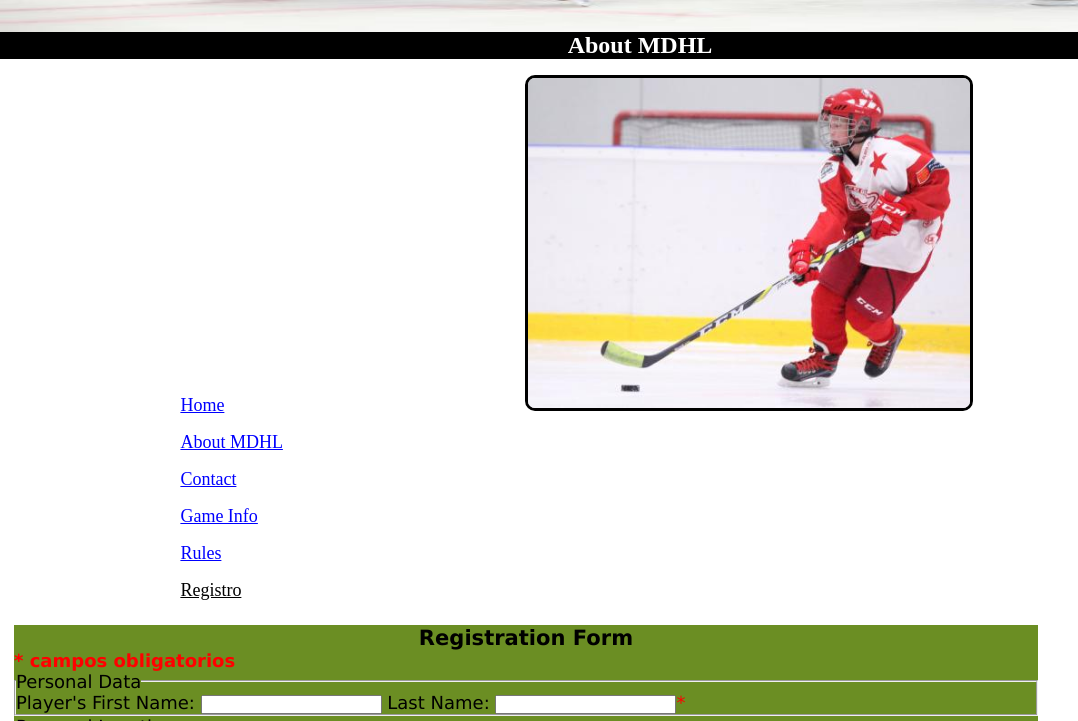
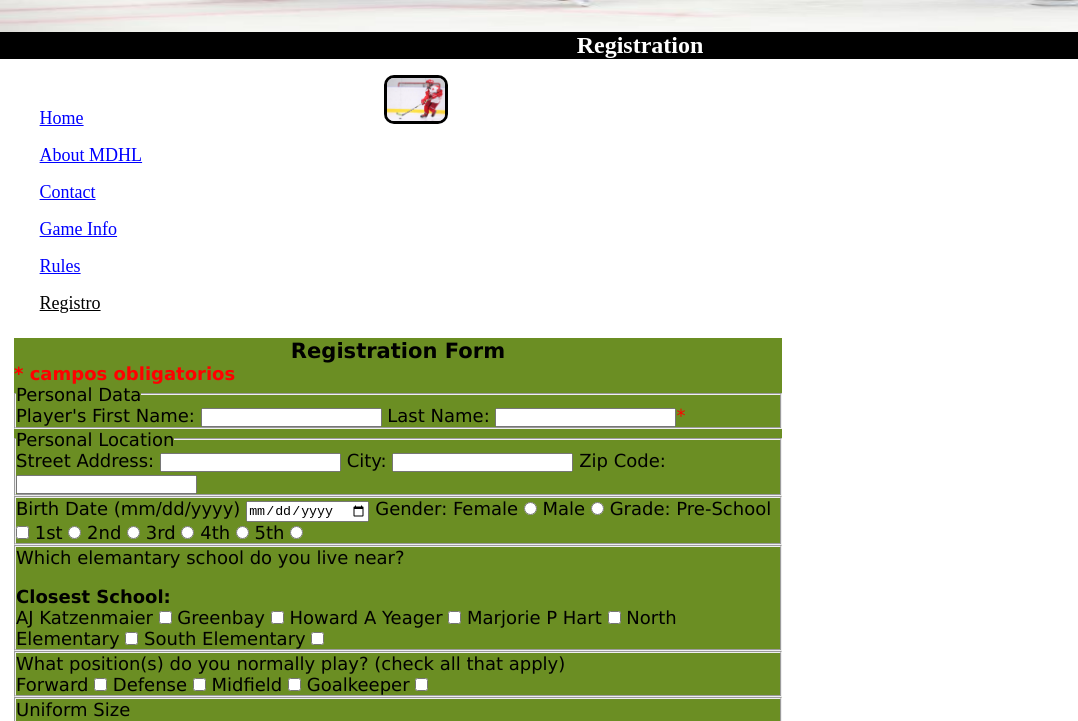
Before and after one commit to MariadelosAngelesParedesR/Class-Boot-Front---End, a plain HTML site: page Introduccion_html/registration.html in a window 1280 px wide. Shown: the part 169-890 px from the top of the page, 0-1078 px from the left. Drawn offline with Linux system fonts and the light colour scheme.

Commit message:
Estilos de Formulario

```diff
--- a/Introduccion_html/registration.html
+++ b/Introduccion_html/registration.html
@@ -16,7 +16,7 @@
         <img id="img_logo" src="../assets/img/Logo_Mighty_ducks-01.png" alt="">
     </header>
 
-    <h2>About MDHL</h2>
+    <h2>Registration</h2>
 
     <nav>
         <a href="../Introduccion_html/Index.html">Home</a>
@@ -26,7 +26,7 @@
         <a href="../Introduccion_html/rules.html">Rules</a>
         <a href="#">Registro</a>
     </nav>
-    <img class="imgReg" src="../assets/img/hockey_2.jpg" alt="">
+    <img class="imgReg" src="../assets/img/hockey_2.jpg" alt="imagenRegistro">
     <section class="con_formulario">
         <h3 class="titulo_reg">Registration Form</h3>
         <form action="./show_data.html">
@@ -56,15 +56,13 @@
                 <label for="f_nac">Birth Date (mm/dd/yyyy)</label>
                 <input name="Fecha_Nac" type="date" id="fechaN">
 
-            <label
-            for="genero">Gender:</label>
+                <label for="genero">Gender:</label>
                 Female
                 <input type="radio" name="genero" value="Female">
                 Male
                 <input type="radio" name="genero" value="Male">
 
-            <label
-            for="grade">Grade:</label>
+                <label for="grade">Grade:</label>
                 Pre-School
                 <input type="checkbox" name="grade" value="Pre-School">
                 1st
@@ -92,8 +90,7 @@
                 <input type="checkbox" name="closest" value="AJ">
 
                 Greenbay
-            <input type="checkbox"
-            name="closest" value="Greenbay">
+                <input type="checkbox" name="closest" value="Greenbay">
 
                 Howard A Yeager
                 <input type="checkbox" name="closest" value="Howard">
@@ -150,8 +147,15 @@
             </fieldset>
 
             <h4>Permission to Play</h4>
-        <p>I, the parent or guardian of the minor registrant, agree that the registrant and i will abidie by all the rules of the Mighty Duchs Hockey League (MDHL). In recognizing the possibility of physical injury associated with hockey and in consideration for the "League" accepting the registrant for its hockey programs and activities, i hereby release, discharge, and/or otherwise indemnify MDHL, their employees and associated personnel and volunteers, including the facilities used for practices and games, against any claim by or on behalf of the registrant as a result of the registrant's participation in the programand/orbeing transported to or from MDHL sponsored activities, which transportation.</p>
-        <p>By signing below, i herebyagree andauthorizethe above. In addition, by signing below, lalso acknowledge that i have read the cancellation policy and agree to its terms.
+            <p>I, the parent or guardian of the minor registrant, agree that the registrant and i will abidie by all the
+                rules of the Mighty Duchs Hockey League (MDHL). In recognizing the possibility of physical injury
+                associated with hockey and in consideration for the "League" accepting the registrant for its hockey
+                programs and activities, i hereby release, discharge, and/or otherwise indemnify MDHL, their employees
+                and associated personnel and volunteers, including the facilities used for practices and games, against
+                any claim by or on behalf of the registrant as a result of the registrant's participation in the
+                programand/orbeing transported to or from MDHL sponsored activities, which transportation.</p>
+            <p>By signing below, i herebyagree andauthorizethe above. In addition, by signing below, lalso acknowledge
+                that i have read the cancellation policy and agree to its terms.
             </p>
 
             <p>Parent/GuardianSignature:</p>
--- a/assets/Estilos/index.css
+++ b/assets/Estilos/index.css
@@ -56,8 +56,8 @@ h2 {
 nav {
     display: inline-grid;
     font-size: 18px;
-    padding-top: 7vw;
-    padding-left: 13vw;
+    padding-top: 2vw;
+    padding-left: 2vw;
 }
 
 
@@ -276,7 +276,7 @@ td {
 /*  */
 
 .imgReg{
-    width: 35%;
+    width: 5%;
     display: inline;
     margin-top: 1rem;
     margin-left: 14rem;
@@ -286,13 +286,14 @@ td {
 
 .con_formulario {
     display: flex;
-    width: 80vw;
+    width: 60vw;
     margin: 1rem;
     flex-direction: column;
     background-color: olivedrab;
     font-family: Verdana, Geneva, Tahoma, sans-serif;
     font-size: 18px;
     margin-left: 14px;
+    justify-content: center;
 
 }
 
```
Lines whose indentation alone changed are shown as unchanged.
